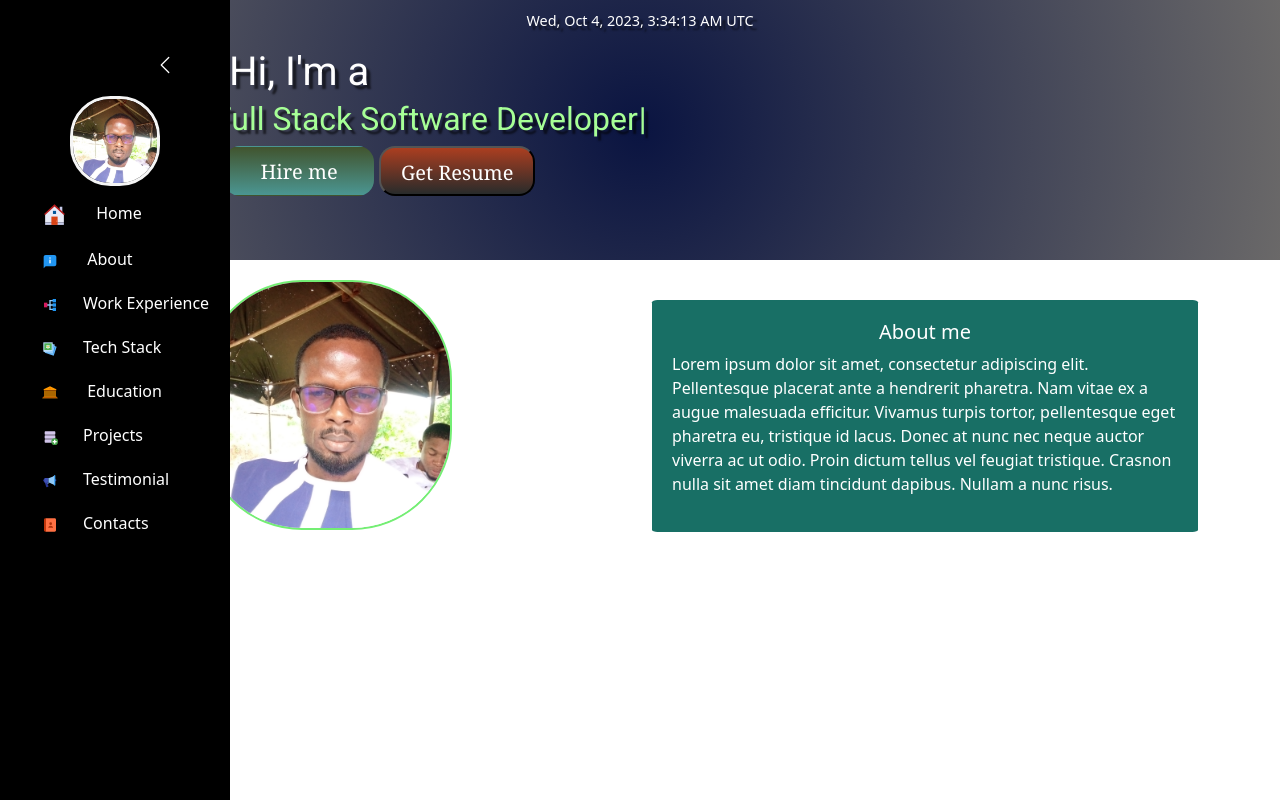
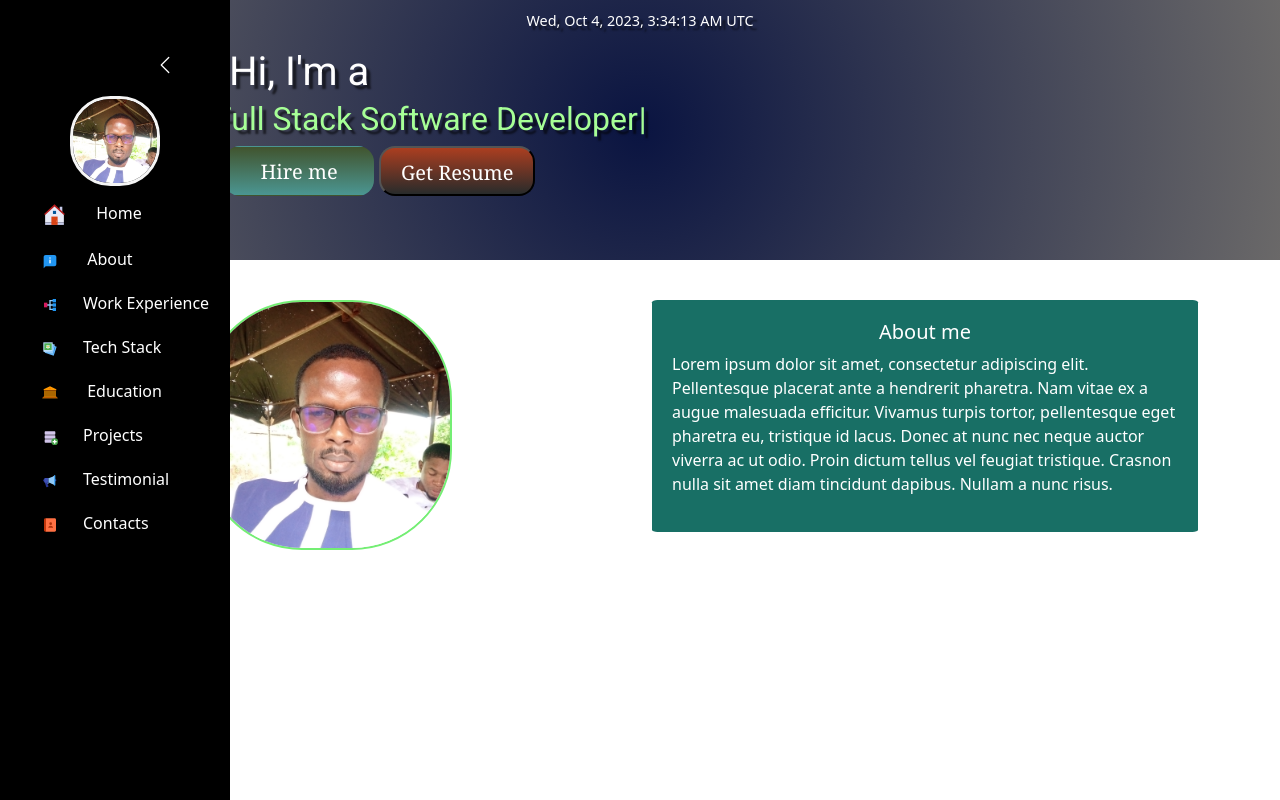
Before and after one commit to steno1/PortfolioSiteReact, a React (Create React App) app: page / in a window 1280 px wide. Built offline with nearby package versions, Linux system fonts and the light colour scheme.

Commit message:
added some css to img

```diff
--- a/src/Components/About/About.css
+++ b/src/Components/About/About.css
@@ -5,12 +5,16 @@
     width: 250px;
     border-radius: 40%;
     margin-left: 120px;
-    margin-top: 20px;
+    margin-top: 40px;
     border: 2px solid rgb(116, 238, 116);
     cursor: pointer;
     object-fit: cover;
     margin-bottom: 20px;
+    transition: transform 2s;
 
+}
+.about-image img:hover{
+    transform: rotate(360deg);
 }
 .about-details{
     margin-top: 40px;
@@ -19,6 +23,7 @@
     background-color: #186F65;
     color: white;
     border-radius: 1%;
+    cursor: pointer;
 
 }
 .about-title h5{
```
